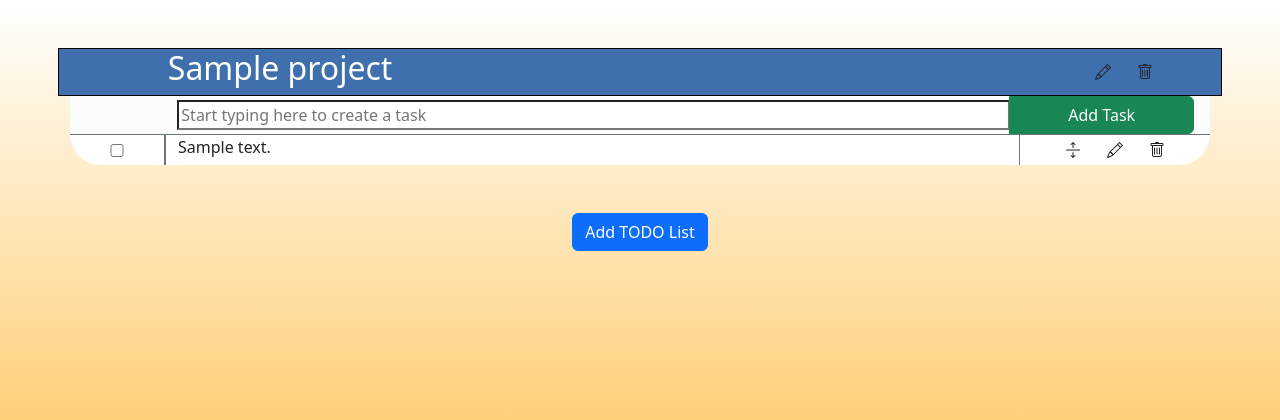
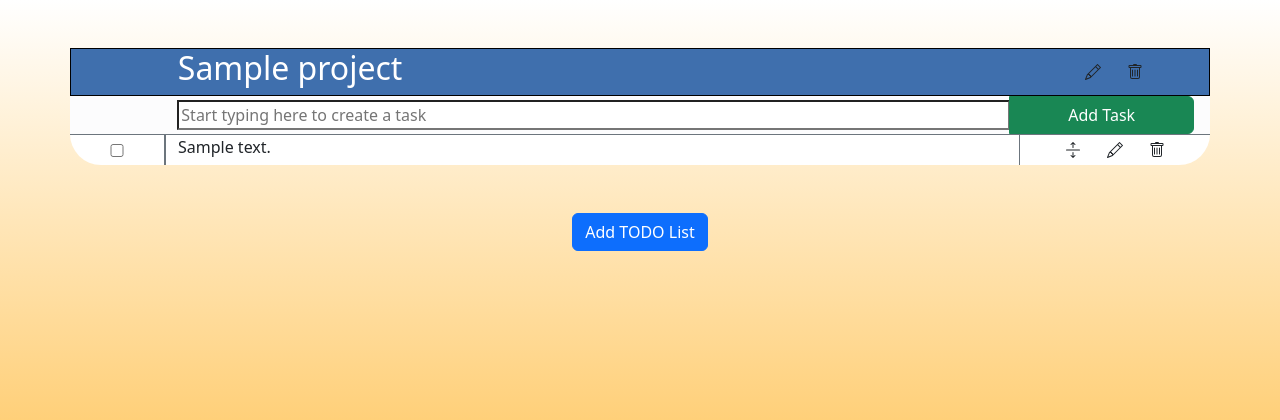
Before and after one commit to GawarWawar/ToDoApp, a Django app: page / in a window 1280 px wide. Shown: the top 420 px of the page. Run offline with Django 4.2, Linux system fonts and the light colour scheme; a user stored in the database is signed in; tables that the repository leaves empty hold one stand-in row (values such as "Sample post").

Commit message:
fix(main page): Remove padding on header in project

```diff
--- a/django_instance/schedule/templates/index.html
+++ b/django_instance/schedule/templates/index.html
@@ -23,7 +23,7 @@
                 x-init="tasks = await fetchProjectsTasks(project.id)"
                 @restart = "tasks = await fetchProjectsTasks(project.id)"
             >
-                <div class="row project-header px-0" x-data="{edit_open: false, garbage_open: false}">
+                <div class="row project-header px-0 m-0" x-data="{edit_open: false, garbage_open: false}">
                     <div class="col-sm-1"></div>
                     <div class="col-sm-9">
                         <template x-if="edit_open==false && garbage_open==false">
```
